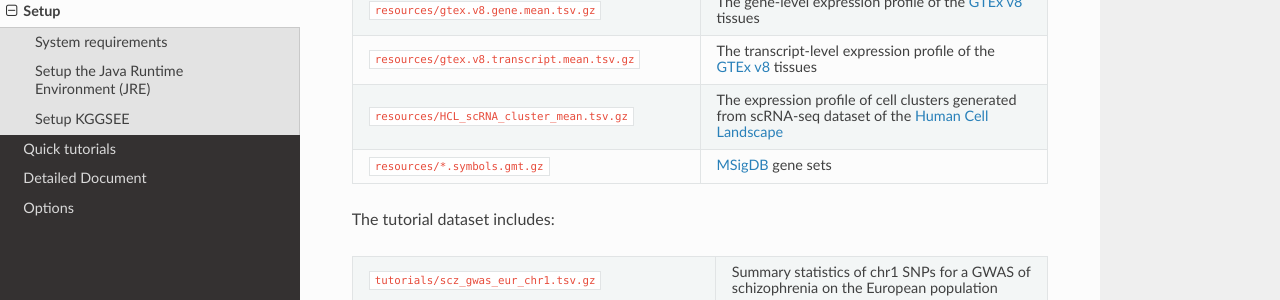
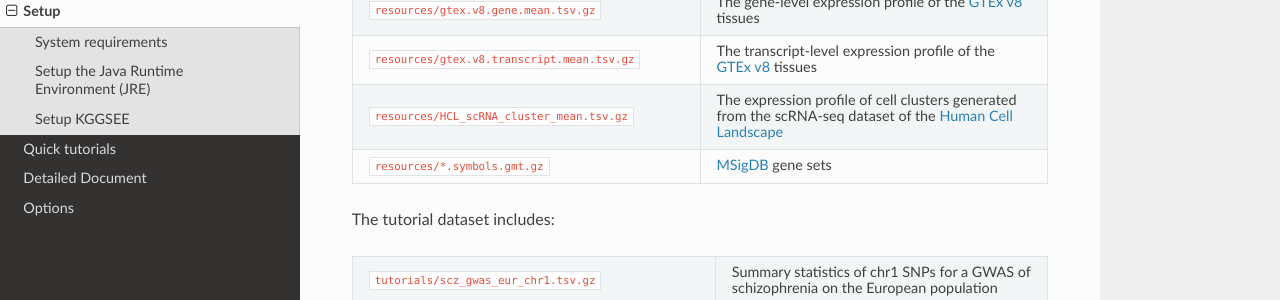
Before and after one commit to pmglab/KGGSEE, a Sphinx documentation site: the page built from doc/source/setup.rst, in a window 1280 px wide and 900 px high, scrolled down 925 px. Shown: the part 167-467 px from the top of the window. Built offline with Sphinx 7.4.7 and the Read the Docs theme 2.0.0, drawn with Linux system fonts in a browser that asks for light colours.

Commit message:
Update setup.rst

```diff
--- a/doc/source/setup.rst
+++ b/doc/source/setup.rst
@@ -62,7 +62,7 @@
    * - ``resources/gtex.v8.transcript.mean.tsv.gz``
      - The transcript-level expression profile of the `GTEx v8 <https://www.gtexportal.org/home/>`_ tissues
    * - ``resources/HCL_scRNA_cluster_mean.tsv.gz``
-     - The expression profile of cell clusters generated from scRNA-seq dataset of the `Human Cell Landscape <bis.zju.edu.cn/HCL/>`_
+     - The expression profile of cell clusters generated from the scRNA-seq dataset of the `Human Cell Landscape <bis.zju.edu.cn/HCL/>`_
    * - ``resources/*.symbols.gmt.gz``
      - `MSigDB <http://www.gsea-msigdb.org/gsea/msigdb/index.jsp>`_ gene sets
 
```
